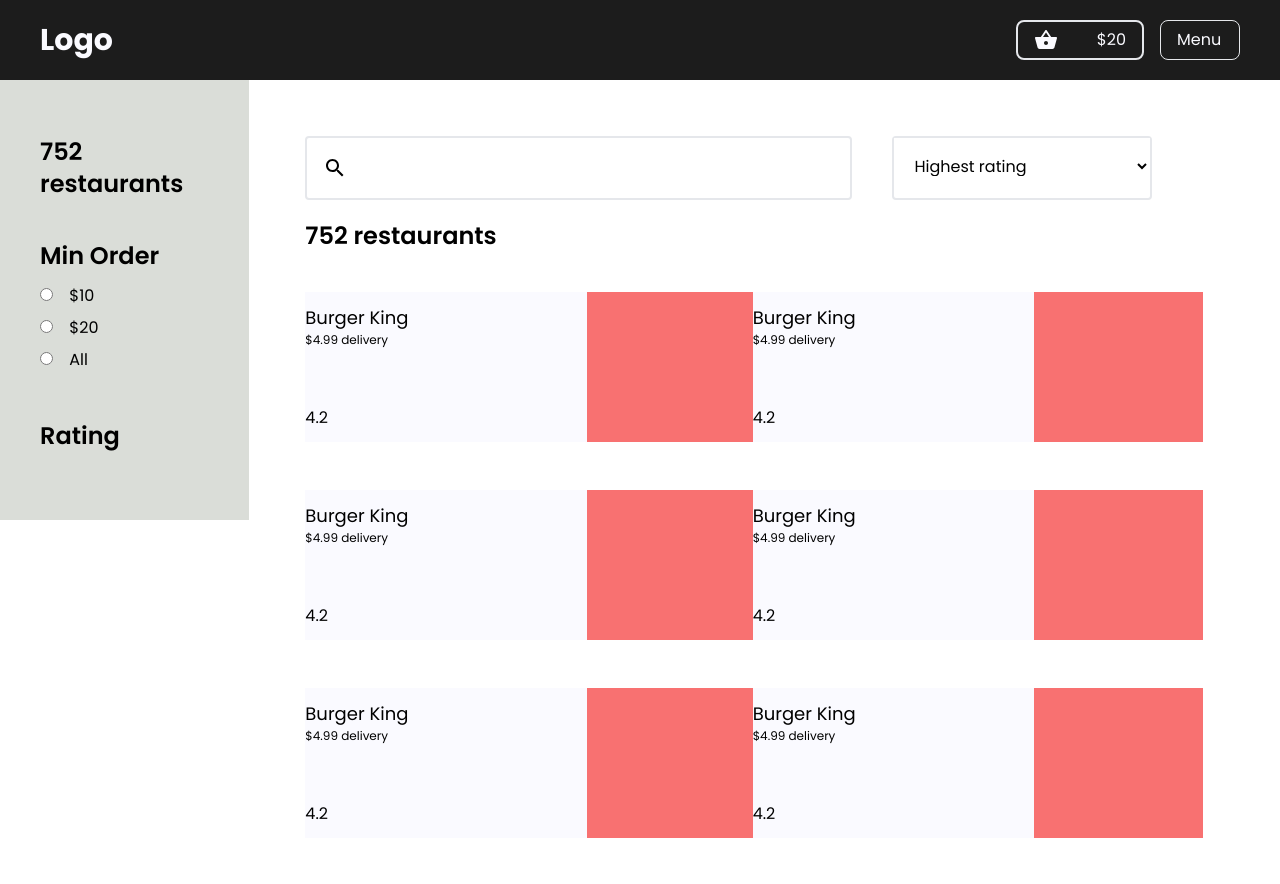
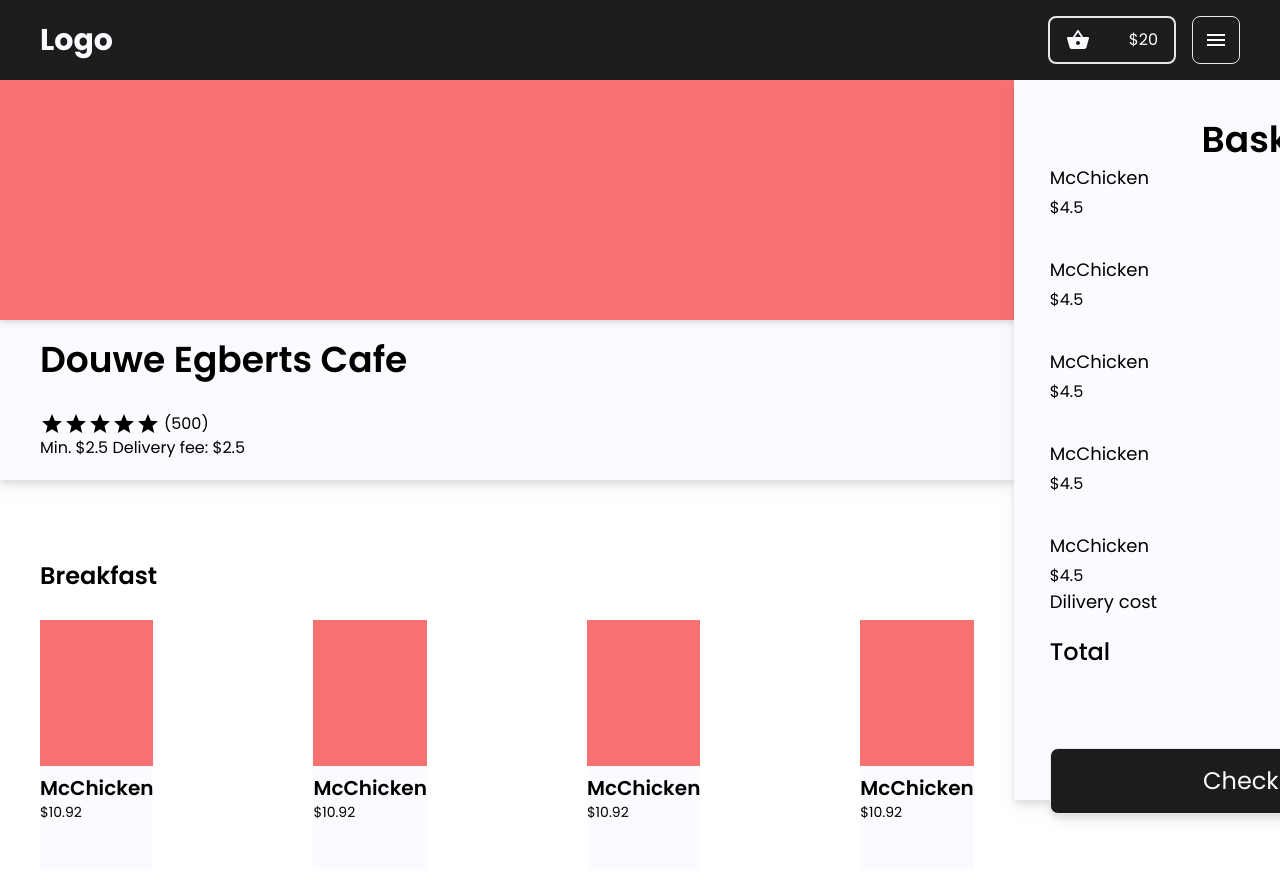
Before and after one commit to LonggHuynh/QuickBite, a React (Create React App) app in the folder front-end/: page /restaurants/1 in a window 1280 px wide. Shown: the top 884 px of the page. Built offline with nearby package versions, Linux system fonts and the light colour scheme.

Commit message:
finished design of restaurant page.

```diff
--- a/front-end/src/App.jsx
+++ b/front-end/src/App.jsx
@@ -2,13 +2,15 @@
 import Navbar from './components/Navbar'
 import Main from './pages/Main'
 import {Routes, Route} from 'react-router-dom'
+import Restaurant from './pages/Restaurant'
 
 const App = () => {
   return (
     <div>
       <Navbar />
       <Routes>
-        <Route path="/*" element={<Main />} />
+        <Route exact path="" element={<Main />} />
+        <Route path="/restaurants/:id" element={<Restaurant />} />
       </Routes>
     </div>
   )
--- /dev/null
+++ b/front-end/src/components/CartItem.jsx
@@ -0,0 +1,27 @@
+import React from 'react'
+
+
+const CartItem = ({ item }) => {
+
+    return (
+        <div className='flex items-center'>
+            <div className="left">
+                <p className='text-lg py-1'>McChicken</p>
+                <p className='text-base'>$4.5</p>
+            </div>
+
+            <div className="right ml-auto">
+                <div className="quantity flex   ">
+                    <button className='h-10 w-10 border-4 rounded flex items-center justify-center'>-</button>
+                    <div className='w-10 h-10 p-1 flex items-center justify-center text-xl'>6</div>
+                    <button className='h-10 w-10 border-4 rounded flex items-center justify-center'>+</button>
+
+                </div>
+
+
+            </div>
+        </div>
+    )
+}
+
+export default CartItem
--- /dev/null
+++ b/front-end/src/components/Category.jsx
@@ -0,0 +1,26 @@
+import React from 'react'
+import DishCard from './DishCard'
+
+const Category = ({ name, dishes }) => {
+
+
+    return (
+        <div className='mb-20'>
+            <p className='text-2xl font-semibold '>Breakfast</p>
+            <div className="dishContainer mt-7 grid grid-cols-[repeat(4,1fr)] gap-y-10 gap-x-40">
+                <DishCard />
+                <DishCard />
+                <DishCard />
+                <DishCard />
+                <DishCard />
+                <DishCard />
+                <DishCard />
+                <DishCard />
+                <DishCard />
+            </div>
+
+        </div>
+    )
+}
+
+export default Category
--- /dev/null
+++ b/front-end/src/components/DishCard.jsx
@@ -0,0 +1,16 @@
+import React from 'react'
+
+const DishCard = ({ price, title, description }) => {
+    return (
+        <div className=' flex flex-col h-[250px] bg-primaryOpposite hover:bg-secondaryOpposite hover:border hover:drop-shadow-md '>
+            <div className='img bg-red-400 flex-[5]'></div>
+            <div className='details flex-[3] py-2'>
+                <p className='text-xl font-semibold '>McChicken</p>
+                <p className='text-sm'>$10.92</p>
+            </div>
+
+        </div>
+    )
+}
+
+export default DishCard
--- a/front-end/src/components/Navbar.jsx
+++ b/front-end/src/components/Navbar.jsx
@@ -1,16 +1,17 @@
 import React from 'react'
 import ShoppingBasketIcon from '@mui/icons-material/ShoppingBasket';
+import MenuIcon from '@mui/icons-material/Menu';
 const Navbar = () => {
     return (
         <div className='mb-25 z-50 h-20 sticky top-0 bg-primary text-primaryOpposite flex px-10   justify-between'>
 
             <div className="logo flex items-center text-3xl font-bold">Logo</div>
             <div className="cartAndMenu flex items-center gap-4">
-                <div className="cart h-10 p-4 flex justify-between items-center border-2 rounded-lg w-32">
+                <div className="cart h-12 p-4 flex justify-between items-center border-2 rounded-lg w-32">
                     <span><ShoppingBasketIcon /></span>
                     <span>$20</span>
                 </div>
-                <div className="cart h-10 p-4 flex items-center border w-20 rounded-lg">Menu</div>
+                <div className="cart h-12 p-4 flex items-center border w-12 rounded-lg justify-center "><MenuIcon/></div>
             </div>
         </div>
     )
--- a/front-end/src/pages/Main.jsx
+++ b/front-end/src/pages/Main.jsx
@@ -9,18 +9,18 @@
                 <div className='filterItem'>
                     <p className='text-2xl mb-3 font-semibold'>Min Order</p>
                     <div className='inputItem mb-2'>
-                        <input type='radio' id='asc' value="asc" name='price' />
+                        <input type='radio' id='10' value="10" name='price' />
                         <label className='ml-3' htmlFor='asc'> $10</label>
                     </div>
 
                     <div className='inputItem mb-2' >
-                        <input type='radio' id='desc' value="desc" name='price' />
+                        <input type='radio' id='20' value="20" name='price' />
                         <label className='ml-3' htmlFor='desc'> $20 </label>
                     </div>
 
                     <div className='inputItem mb-2' >
-                        <input type='radio' id='desc' value="desc" name='price' />
-                        <label className='ml-3' htmlFor='desc'> All</label>
+                        <input type='radio' id='all' value="0" name='price' />
+                        <label className='ml-3' htmlFor='all'> All</label>
                     </div>
                 </div>
 
--- a/front-end/src/pages/Restaunrant.jsx
+++ /dev/null
@@ -1,9 +0,0 @@
-import React from 'react'
-
-const Restaunrant = () => {
-  return (
-    <div>Restaunrant</div>
-  )
-}
-
-export default Restaunrant
--- /dev/null
+++ b/front-end/src/pages/Restaurant.jsx
@@ -0,0 +1,69 @@
+import React from 'react'
+import CartItem from '../components/CartItem'
+import Category from '../components/Category'
+
+import StarIcon from '@mui/icons-material/Star';
+import StarBorderIcon from '@mui/icons-material/StarBorder';
+
+const Restaurant = () => {
+
+  const rating = 4.5
+  return (
+    <div className='flex'>
+
+      <div className="mainPage flex-1 basis-0">
+        <div className='backGround h-[400px] bg-primaryOpposite drop-shadow-lg'>
+          {/* Image */}
+          <div className="img bg-red-400 h-[60%] drop-shadow-md"></div>
+          <div className="details px-10 py-5 flex flex-col  h-[40%]" >
+            <p className='text-4xl font-semibold'>Douwe Egberts Cafe</p>
+
+            <div className='flex mt-auto'>
+
+              {
+                [...Array(5).keys()].map(val=>val+0.5<=rating?<StarIcon />:<StarBorderIcon />)
+              }
+              <span className='ml-1'> (500)</span>
+
+            </div>
+            <p className='text'>Min. $2.5  Delivery fee: $2.5</p>
+          </div>
+
+        </div>
+
+        <div className="dishes px-10 py-20">
+          <Category />
+          <Category />
+          <Category />
+          <Category />
+        </div>
+      </div>
+      <div className=' basket bg-primaryOpposite grow-0 shrink-0 basis-[500px] px-9 pt-10 pb-20 flex flex-col h-[calc(100vh-80px)] drop-shadow-lg'>
+
+        <p className='self-center text-4xl font-semibold'>Basket</p>
+        <div className="itemsContainer flex flex-col gap-8">
+          <CartItem />
+          <CartItem />
+          <CartItem />
+          <CartItem />
+          <CartItem />
+        </div>
+
+        <div className='flex mt-auto  text-lg'>
+          <span >Dilivery cost </span>
+          <span className='ml-auto'>$10</span>
+        </div>
+
+        <div className='flex mt-5 text-2xl font-medium'>
+          <span>Total </span>
+          <span className='ml-auto'>$10</span>
+        </div>
+
+        <button className='text-2xl mt-20  text-primaryOpposite bg-primary border rounded-lg p-4 '>Check out</button>
+
+      </div>
+    </div>
+  )
+}
+
+export default Restaurant
--- a/front-end/tailwind.config.js
+++ b/front-end/tailwind.config.js
@@ -50,6 +50,7 @@
         secondaryOpposite:"#EEF0F2",
         neutral:"#ECEBE4",
       },
+
     },
   },
   plugins: [require("tailwind-scrollbar")],
```
